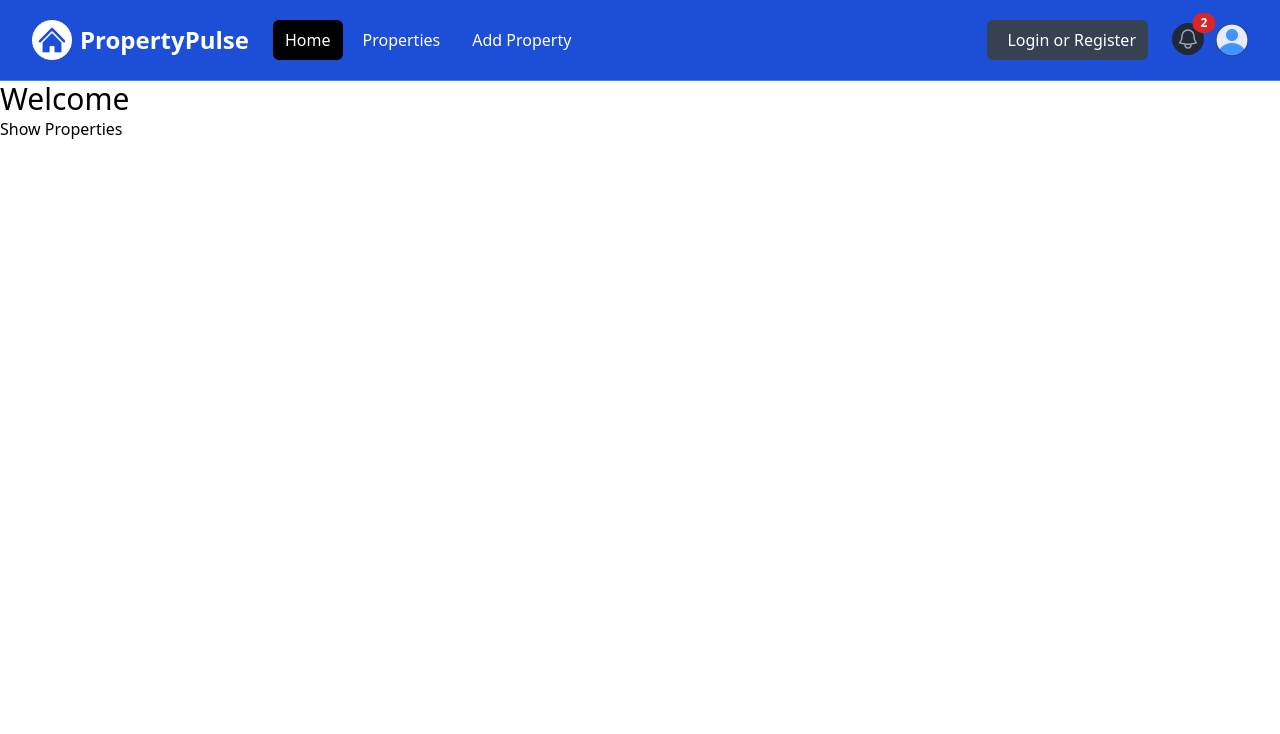
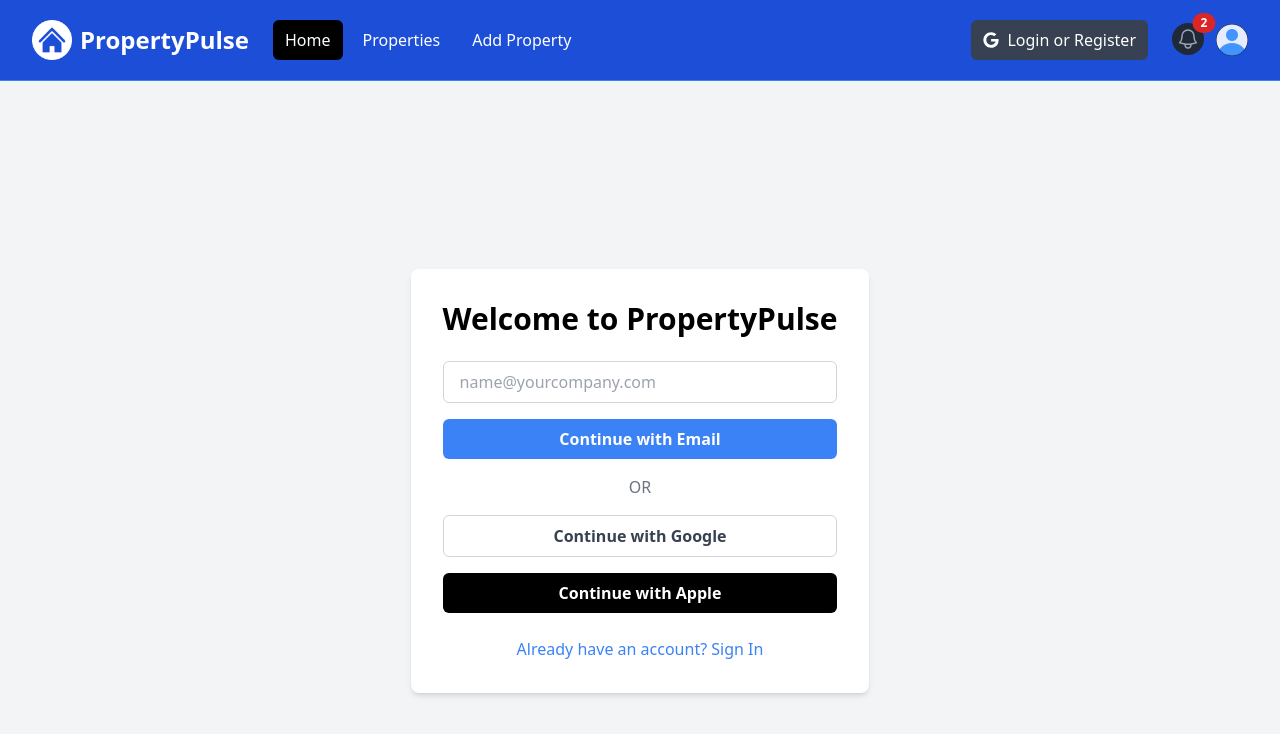
Before and after one commit to SilvesterSpath/nextjs_app, a Next.js app: page / in a window 1280 px wide. Shown: the top 734 px of the page. Built offline with nearby package versions, Linux system fonts and the light colour scheme.

Commit message:
google icon

```diff
--- a/app/page.jsx
+++ b/app/page.jsx
@@ -3,9 +3,34 @@ import Link from 'next/link';
 
 const HomePage = () => {
   return (
-    <div>
-      <h1 className='text-3xl'>Welcome</h1>
-      <Link href='/properties'>Show Properties</Link>
+    <div className='flex flex-col items-center justify-center min-h-screen bg-gray-100'>
+      <div className='bg-white p-8 rounded-lg shadow-md'>
+        <h1 className='text-3xl font-bold mb-6'>Welcome to PropertyPulse</h1>
+        <div className='mb-4'>
+          <input
+            type='email'
+            placeholder='name@yourcompany.com'
+            className='w-full px-4 py-2 border border-gray-300 rounded-md focus:outline-none focus:ring-2 focus:ring-blue-500'
+          />
+        </div>
+        <button className='w-full py-2 mb-4 bg-blue-500 text-white font-bold rounded-md hover:bg-blue-600 focus:outline-none focus:ring-2 focus:ring-blue-500'>
+          Continue with Email
+        </button>
+        <div className='flex justify-center mb-4'>
+          <span className='mx-2 text-gray-500'>OR</span>
+        </div>
+        <button className='w-full py-2 mb-4 bg-white text-gray-700 font-bold border border-gray-300 rounded-md hover:bg-gray-100 focus:outline-none focus:ring-2 focus:ring-gray-400'>
+          Continue with Google
+        </button>
+        <button className='w-full py-2 bg-black text-white font-bold rounded-md hover:bg-gray-800 focus:outline-none focus:ring-2 focus:ring-gray-500'>
+          Continue with Apple
+        </button>
+        <div className='mt-6 text-center'>
+          <a href='#' className='text-blue-500 hover:text-blue-600'>
+            Already have an account? Sign In
+          </a>
+        </div>
+      </div>
     </div>
   );
 };
--- a/components/Navbar.jsx
+++ b/components/Navbar.jsx
@@ -1,7 +1,8 @@
 import Image from 'next/image';
+import Link from 'next/link';
 import logo from '@/assets/images/logo-white.png';
 import profileDefault from '@/assets/images/profile.png';
-
+import { FaGoogle } from 'react-icons/fa';
 const Navbar = () => {
   return (
     <nav className='bg-blue-700 border-b border-blue-500'>
@@ -37,34 +38,34 @@ const Navbar = () => {
 
           <div className='flex flex-1 items-center justify-center md:items-stretch md:justify-start'>
             {/* <!-- Logo --> */}
-            <a className='flex flex-shrink-0 items-center' href='/index.html'>
+            <Link className='flex flex-shrink-0 items-center' href='/'>
               <Image className='h-10 w-auto' src={logo} alt='PropertyPulse' />
 
               <span className='hidden md:block text-white text-2xl font-bold ml-2'>
                 PropertyPulse
               </span>
-            </a>
+            </Link>
             {/* <!-- Desktop Menu Hidden below md screens --> */}
             <div className='hidden md:ml-6 md:block'>
               <div className='flex space-x-2'>
-                <a
-                  href='/index.html'
+                <Link
+                  href='/'
                   className='text-white bg-black hover:bg-gray-900 hover:text-white rounded-md px-3 py-2'
                 >
                   Home
-                </a>
-                <a
-                  href='/properties.html'
+                </Link>
+                <Link
+                  href='/properties'
                   className='text-white hover:bg-gray-900 hover:text-white rounded-md px-3 py-2'
                 >
                   Properties
-                </a>
-                <a
-                  href='/add-property.html'
+                </Link>
+                <Link
+                  href='/properties/add'
                   className='text-white hover:bg-gray-900 hover:text-white rounded-md px-3 py-2'
                 >
                   Add Property
-                </a>
+                </Link>
               </div>
             </div>
           </div>
@@ -73,7 +74,7 @@ const Navbar = () => {
           <div className='hidden md:block md:ml-6'>
             <div className='flex items-center'>
               <button className='flex items-center text-white bg-gray-700 hover:bg-gray-900 hover:text-white rounded-md px-3 py-2'>
-                <i className='fa-brands fa-google text-white mr-2'></i>
+                <FaGoogle className='text-white mr-2' />
                 <span>Login or Register</span>
               </button>
             </div>
@@ -81,7 +82,7 @@ const Navbar = () => {
 
           {/* <!-- Right Side Menu (Logged In) --> */}
           <div className='absolute inset-y-0 right-0 flex items-center pr-2 md:static md:inset-auto md:ml-6 md:pr-0'>
-            <a href='messages.html' className='relative group'>
+            <Link href='messages' className='relative group'>
               <button
                 type='button'
                 className='relative rounded-full bg-gray-800 p-1 text-gray-400 hover:text-white focus:outline-none focus:ring-2 focus:ring-white focus:ring-offset-2 focus:ring-offset-gray-800'
@@ -107,7 +108,7 @@ const Navbar = () => {
                 2
                 {/* <!-- Replace with the actual number of notifications --> */}
               </span>
-            </a>
+            </Link>
             {/* <!-- Profile dropdown button --> */}
             <div className='relative ml-3'>
               <div>
@@ -137,33 +138,32 @@ const Navbar = () => {
                 aria-labelledby='user-menu-button'
                 tabIndex='-1'
               >
-                <a
-                  href='/profile.html'
+                <Link
+                  href='/profile'
                   className='block px-4 py-2 text-sm text-gray-700'
                   role='menuitem'
                   tabIndex='-1'
                   id='user-menu-item-0'
                 >
                   Your Profile
-                </a>
-                <a
-                  href='saved-properties.html'
+                </Link>
+                <Link
+                  href='properties/saved'
                   className='block px-4 py-2 text-sm text-gray-700'
                   role='menuitem'
                   tabIndex='-1'
                   id='user-menu-item-2'
                 >
                   Saved Properties
-                </a>
-                <a
-                  href='#'
+                </Link>
+                <button
                   className='block px-4 py-2 text-sm text-gray-700'
                   role='menuitem'
                   tabIndex='-1'
                   id='user-menu-item-2'
                 >
                   Sign Out
-                </a>
+                </button>
               </div>
             </div>
           </div>
@@ -173,24 +173,24 @@ const Navbar = () => {
       {/* <!-- Mobile menu, show/hide based on menu state. --> */}
       <div className='hidden' id='mobile-menu'>
         <div className='space-y-1 px-2 pb-3 pt-2'>
-          <a
-            href='/index.html'
+          <Link
+            href='/'
             className='bg-gray-900 text-white block rounded-md px-3 py-2 text-base font-medium'
           >
             Home
-          </a>
-          <a
-            href='/properties.html'
+          </Link>
+          <Link
+            href='/properties'
             className='text-gray-300 hover:bg-gray-700 hover:text-white block rounded-md px-3 py-2 text-base font-medium'
           >
             Properties
-          </a>
-          <a
-            href='/add-property.html'
+          </Link>
+          <Link
+            href='/properties/add'
             className='text-gray-300 hover:bg-gray-700 hover:text-white block rounded-md px-3 py-2 text-base font-medium'
           >
             Add Property
-          </a>
+          </Link>
           <button className='flex items-center text-white bg-gray-700 hover:bg-gray-900 hover:text-white rounded-md px-3 py-2 my-4'>
             <i className='fa-brands fa-google mr-2'></i>
             <span>Login or Register</span>
--- a/package.json
+++ b/package.json
@@ -9,9 +9,10 @@
     "lint": "next lint"
   },
   "dependencies": {
+    "next": "14.1.1",
     "react": "^18",
     "react-dom": "^18",
-    "next": "14.1.1"
+    "react-icons": "^5.0.1"
   },
   "devDependencies": {
     "autoprefixer": "^10.0.1",
```
Also changed, not shown: 1 other file (tests, documents, lock files or other folders).
